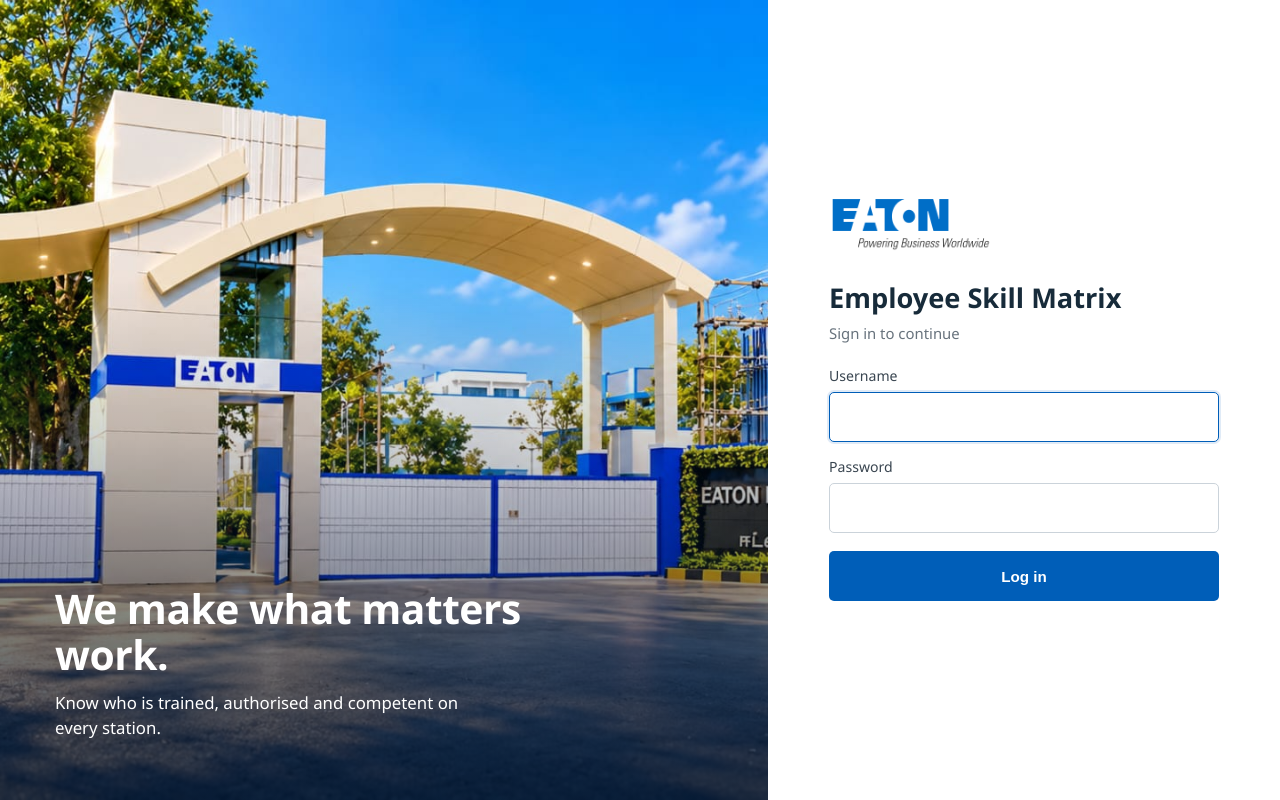
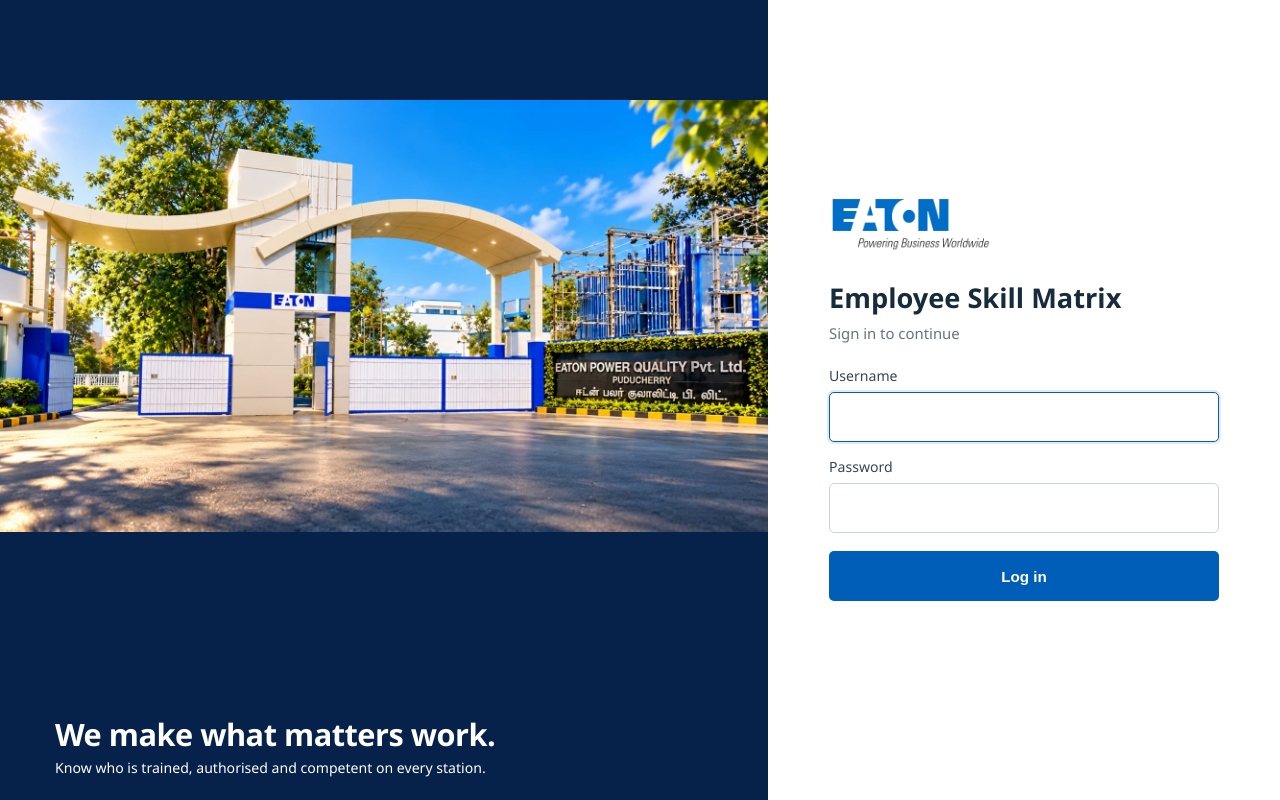
Before and after one commit to MalathiRaja1/Skilled-matrix, a React (Vite) app: page /login in a window 1280 px wide. Built offline with nearby package versions, Linux system fonts and the light colour scheme.

Commit message:
login page changes

```diff
--- a/src/index.css
+++ b/src/index.css
@@ -2646,3 +2646,100 @@
   border-radius: 5px;
   display: block;
 }
+
+/* ===== LOGIN: full image + single-line text at bottom ===== */
+.login-hero {
+  background-image: url('/login-bg.jpeg');   /* gradient removed */
+  background-size: contain;                  /* whole image, nothing cropped */
+  background-position: center top;
+  background-repeat: no-repeat;
+  background-color: #06214a;                 /* fills space below the image */
+  align-items: flex-end;
+}
+
+.login-hero-text {
+  max-width: none;
+  margin-bottom: 0;
+}
+
+.login-hero-text h2 {
+  font-size: clamp(1.3rem, 2.4vw, 2.2rem);
+  white-space: nowrap;
+  margin: 0 0 6px;
+}
+
+.login-hero-text p {
+  max-width: none;
+  font-size: clamp(.75rem, 1.1vw, 1rem);
+  white-space: nowrap;
+}
+
+/* ===== Top bar buttons ===== */
+.dash-topbar-right { gap: 10px; }
+.dash-topbar-right .top-btn {
+  display: inline-flex; align-items: center; gap: 6px;
+  height: 34px; padding: 0 14px; border-radius: 6px;
+  font-size: .84rem; font-weight: 600; text-decoration: none; cursor: pointer;
+  transition: background .15s, color .15s;
+}
+.dash-topbar-right .top-btn.manage {
+  background: rgba(255,255,255,.15); border: 1px solid rgba(255,255,255,.55); color: #fff;
+}
+.dash-topbar-right .top-btn.manage:hover { background: rgba(255,255,255,.28); }
+.dash-topbar-right .top-btn.logout {
+  background: #fff; border: 1px solid #fff; color: #005eb8;
+}
+.dash-topbar-right .top-btn.logout:hover { background: #e8eef6; }
+
+/* ===== Department buttons on their own row ===== */
+.dash-filterbar { background: #fff; border-bottom: 1px solid #dfe3de; }
+.dash-filterbar-inner {
+  max-width: 1320px; margin: 0 auto; padding: 12px 24px;
+  display: flex; flex-wrap: wrap; gap: 8px;
+}
+.dash-pill {
+  background: #eef1ee; color: #1c2530; border: 1px solid transparent;
+  border-radius: 999px; padding: 7px 16px; font-size: .88rem;
+}
+.dash-pill:hover { background: #e0e6e0; }
+.dash-pill.active { background: #005eb8; color: #fff; }
+.dash-pill .dash-count { background: rgba(0,94,184,.12); color: #005eb8; }
+.dash-pill.active .dash-count { background: rgba(255,255,255,.25); color: #fff; }
+
+/* ===== Summary row + eye button ===== */
+.dash-body { display: block; }               /* overview panel no longer sits beside the grid */
+.dash-summary-row { display: flex; align-items: center; gap: 10px; margin: 0 0 14px; }
+.dash-summary-row .dash-summary { margin: 0; }
+.eye-btn {
+  width: 34px; height: 34px; padding: 0; border-radius: 50%;
+  display: inline-flex; align-items: center; justify-content: center;
+  background: #fff; color: #005eb8; border: 1px solid #cbd3da;
+}
+.eye-btn:hover { background: #e8eef6; }
+
+/* ===== Department Overview popup (same look as before) ===== */
+.overview-modal { position: relative; width: min(380px, 92vw); max-height: 90vh; overflow: auto; }
+.overview-modal .dept-panel {
+  position: static; width: 100%; max-height: none; top: auto;
+}
+.overview-close {
+  position: absolute; top: 10px; right: 12px; z-index: 2;
+  background: transparent; color: #5b665d; font-size: 1.5rem; line-height: 1; padding: 0 8px;
+}
+.overview-close:hover { background: transparent; color: #172b3a; }
+
+.login-hero {
+  padding-bottom: 22px;   /* was 55px; smaller = text sits lower */
+}
+
+.login-hero-text {
+  margin-bottom: 0;
+}
+
+.login-hero {
+  background-image: url('/login-bg.jpeg');
+  background-size: contain;
+  background-repeat: no-repeat;
+  background-position: center 100px;   /* 40px gap above the image */
+  background-color: #06214a;
+}
--- a/src/pages/Dashboard.jsx
+++ b/src/pages/Dashboard.jsx
@@ -11,20 +11,28 @@
 
 const EMPTY = { c: 0, a: 0, u: 0, t: 0, none: 0, total: 0, pct: 0 }
 
+const EyeIcon = () => (
+  <svg width="18" height="18" viewBox="0 0 24 24" fill="none" stroke="currentColor"
+       strokeWidth="2" strokeLinecap="round" strokeLinejoin="round">
+    <path d="M1 12s4-8 11-8 11 8 11 8-4 8-11 8S1 12 1 12z" />
+    <circle cx="12" cy="12" r="3" />
+  </svg>
+)
+
 export default function Dashboard() {
   const [employees, setEmployees] = useState([])
   const [departments, setDepartments] = useState([])
   const [assignments, setAssignments] = useState([])
-  const [active, setActive] = useState('ALL') // 'ALL' or a deptCode
+  const [active, setActive] = useState('ALL')
   const [query, setQuery] = useState('')
-  const [selected, setSelected] = useState(null) // employee whose popup is open
+  const [selected, setSelected] = useState(null)
+  const [showOverview, setShowOverview] = useState(false)
   const [loading, setLoading] = useState(true)
   const [error, setError] = useState('')
   const [logoOk, setLogoOk] = useState(true)
   const navigate = useNavigate()
 
   useEffect(() => {
-    // Load each list separately so one failing request doesn't blank the whole dashboard
     Promise.allSettled([api.get('/employees'), api.get('/departments'), api.get('/assignemployees')])
       .then(([e, d, a]) => {
         if (e.status === 'fulfilled') setEmployees(e.value.data)
@@ -39,26 +47,19 @@
 
   const counts = useMemo(() => {
     const m = {}
-    employees.forEach((e) => {
-      m[e.deptCode] = (m[e.deptCode] || 0) + 1
-    })
+    employees.forEach((e) => { m[e.deptCode] = (m[e.deptCode] || 0) + 1 })
     return m
   }, [employees])
 
-  // Assignments grouped by employee, plus the per-stage station counts for each
   const byEmp = useMemo(() => {
     const m = {}
-    assignments.forEach((a) => {
-      ;(m[a.empId] ??= []).push(a)
-    })
+    assignments.forEach((a) => { ;(m[a.empId] ??= []).push(a) })
     return m
   }, [assignments])
 
   const summaries = useMemo(() => {
     const out = {}
-    Object.entries(byEmp).forEach(([id, rows]) => {
-      out[id] = summarize(rows)
-    })
+    Object.entries(byEmp).forEach(([id, rows]) => { out[id] = summarize(rows) })
     return out
   }, [byEmp])
 
@@ -88,8 +89,8 @@
             />
           </div>
           <div className="dash-topbar-right">
-            <Link to="/masters/employee">Manage</Link>
-            <button onClick={logout}>Log out</button>
+            <Link to="/masters/employee" className="top-btn manage">⚙ Manage</Link>
+            <button type="button" className="top-btn logout" onClick={logout}>Log out</button>
           </div>
         </div>
       </div>
@@ -103,27 +104,32 @@
               <span>Skill Matrix</span>
             )}
           </div>
+        </div>
+      </header>
 
-          <nav className="dash-nav">
+      {/* Department buttons on their own line */}
+      <div className="dash-filterbar">
+        <div className="dash-filterbar-inner">
           <button
-              className={active === 'ALL' ? 'active' : ''}
+            type="button"
+            className={`dash-pill ${active === 'ALL' ? 'active' : ''}`}
             onClick={() => setActive('ALL')}
           >
             All<span className="dash-count">{employees.length}</span>
           </button>
           {departments.map((d) => (
             <button
+              type="button"
               key={d.deptCode}
-                className={active === d.deptCode ? 'active' : ''}
+              className={`dash-pill ${active === d.deptCode ? 'active' : ''}`}
               onClick={() => setActive(d.deptCode)}
             >
               {d.deptName}
               <span className="dash-count">{counts[d.deptCode] || 0}</span>
             </button>
           ))}
-          </nav>
         </div>
-      </header>
+      </div>
 
       <main className="dash-main">
         {error && <p className="error">{error}</p>}
@@ -131,12 +137,20 @@
           <Loader label="Loading dashboard…" />
         ) : (
           <div className="dash-body">
-            <DepartmentStatusPanel />
-
             <div className="dash-body-main">
+              <div className="dash-summary-row">
                 <p className="dash-summary">
                   Showing {visible.length} of {employees.length} employees · click a photo for full details
                 </p>
+                <button
+                  type="button"
+                  className="eye-btn"
+                  title="View Department Overview"
+                  onClick={() => setShowOverview(true)}
+                >
+                  <EyeIcon />
+                </button>
+              </div>
 
               {visible.length === 0 ? (
                 <p>No employees found.</p>
@@ -156,7 +170,6 @@
                         </button>
                         <h3 title={e.empName}>{e.empName}</h3>
                         <div className="emp-code">{e.empId}</div>
-
                         <div className="emp-stages">
                           {['c', 'a', 'u', 't'].map((k) => (
                             <span
@@ -178,6 +191,23 @@
         )}
       </main>
 
+      {/* Department Overview popup */}
+      {showOverview && (
+        <div className="modal-overlay" onClick={() => setShowOverview(false)}>
+          <div className="overview-modal" onClick={(e) => e.stopPropagation()}>
+            <button
+              type="button"
+              className="overview-close"
+              onClick={() => setShowOverview(false)}
+              aria-label="Close"
+            >
+              ×
+            </button>
+            <DepartmentStatusPanel />
+          </div>
+        </div>
+      )}
+
       {selected && (
         <EmployeeSkillModal
           employee={selected}
```
Lines whose indentation alone changed are shown as unchanged.
